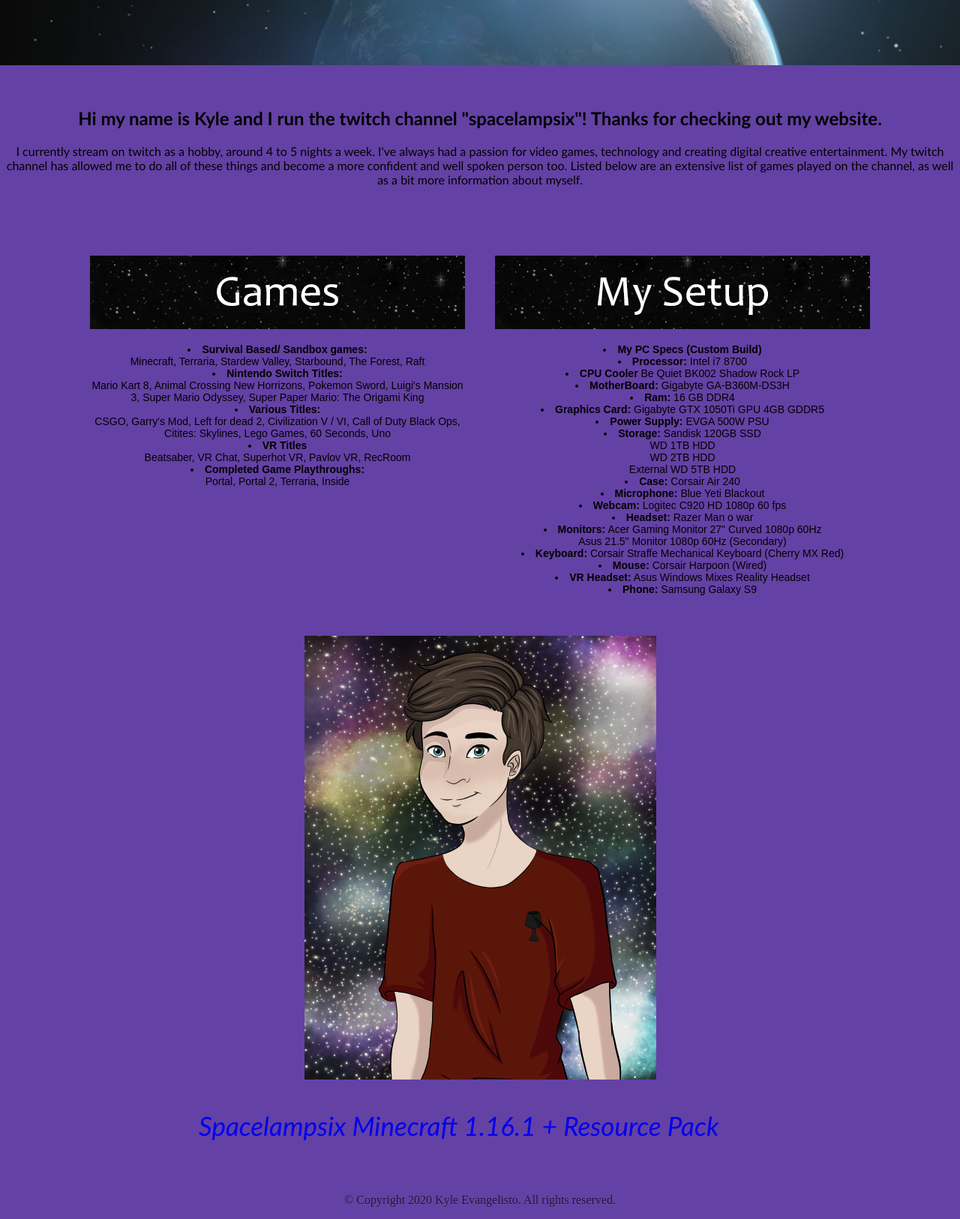
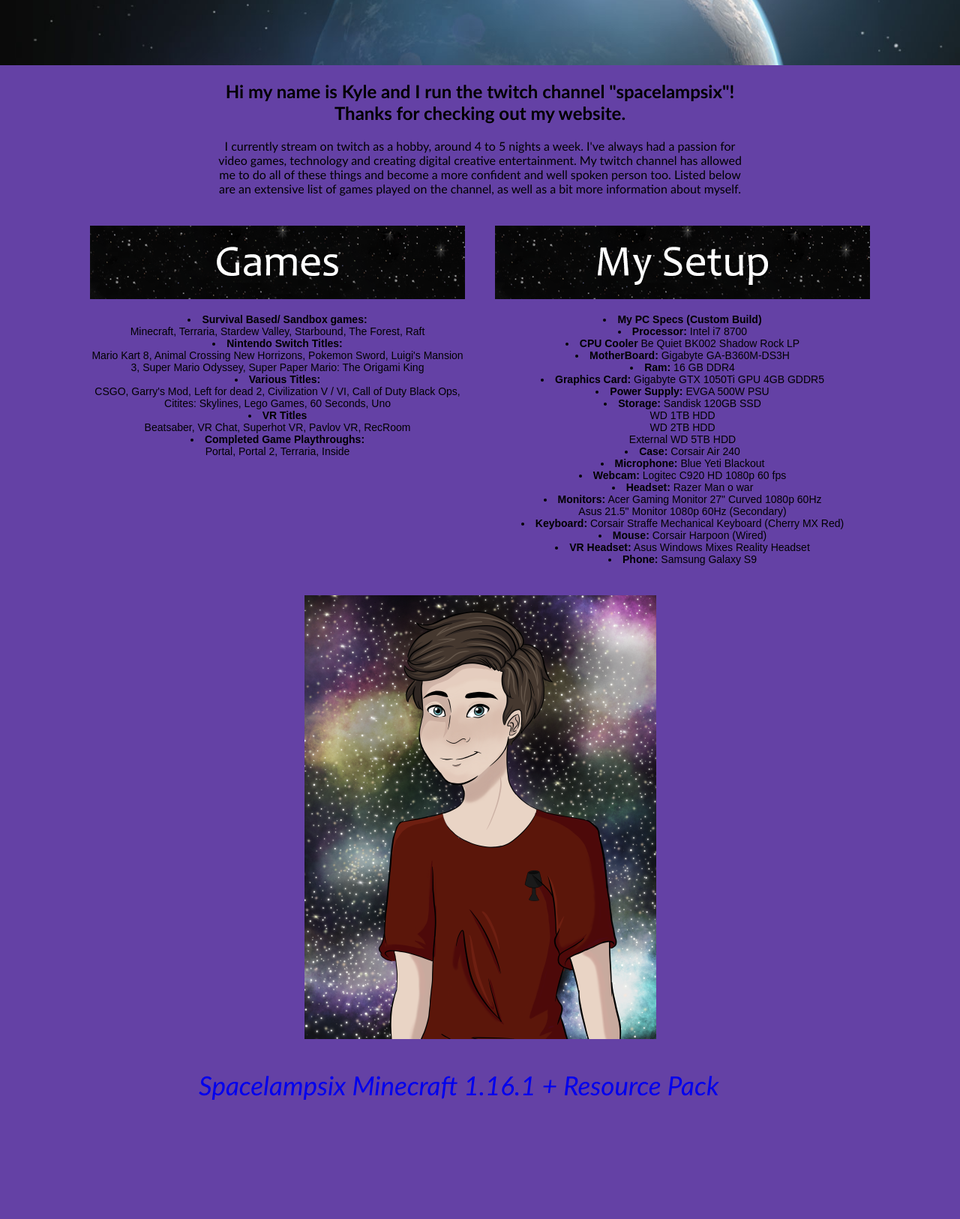
Before and after one commit to kyledoesdev/Portfolio-Website, a plain HTML site: page twitch.html in a window 1280 px wide. Shown: the part 273-1899 px from the top of the page at 75% size. After the commit the page ends 1759 px from the top, so only its background shows below. Drawn offline with Linux system fonts and the light colour scheme; a web font is replaced by a local one.

Commit message:
final tweaks for the day

```diff
--- a/twitch.css
+++ b/twitch.css
@@ -2,10 +2,14 @@
 	box-sizing: border-box;
 }
 
-body
-{
+body{
  	padding:0;
  	margin:0;
+}
+
+ul {
+    text-align: center;
+    list-style-position: inside;
 }
 
 #title span {
@@ -45,9 +49,11 @@ body
 
 .format_about{
 	text-align: center;
+	max-width: 700px;
 	width: 100%;
 	margin-left: auto;
 	margin-right: auto;
+	margin-bottom: 40px;
 }
 
 .center{
@@ -67,13 +73,16 @@ body
 }
 
 .grid{
+	flex-wrap: wrap;
 	justify-content: center;
 	display: flex;
+	margin-bottom: 40px;
 }
 .games{
 	max-width: 500px;
 	margin-left: 20px;
 	margin-right: 20px;
+	margin-bottom: 40px;
 	width: 50%;
 	display: inline-block;
 	text-align: center;
@@ -96,16 +105,11 @@ body
 	font-size: 35px;
 	font-style: italic;
 	text-decoration: none;
-}
-
-
-ul {
-    text-align: center;
-    list-style-position: inside;
+	margin-bottom: 50px;
 }
 
 .cp-text{
-	color: rgba(0,0,0,.7);
+	color: rgba(0,0,0,.2);
 	text-shadow: 0 1px rgba(255, 255, 255, 0.1);
 	text-align: center;
 }
--- a/twitch.html
+++ b/twitch.html
@@ -51,12 +51,8 @@
 				<img src="photos/facebook.jpg">
 			</a>
 		</div>-->
-		<br><br>
-
 		<div class="format_about" style="font-family: 'calibri'" align="left">
     		<h2>Hi my name is Kyle and I run the twitch channel "spacelampsix"! Thanks for checking out my website.</h2><p>I currently stream on twitch as a hobby, around 4 to 5 nights a week. I've always had a passion for video games, technology and creating digital creative entertainment. My twitch channel has allowed me to do all of these things and become a more confident and well spoken person too. Listed below are an extensive list of games played on the channel, as well as a bit more information about myself.</p>
-
-    		<br><br><br><br> <!--Line Breaks -->
     	</div>
     	<div class="grid" style="font-family: 'Muli', sans-serif;font-size: 14px; color: black">
     		<div class="games">
@@ -92,19 +88,13 @@
 		    		<li><B>VR Headset:</B> Asus Windows Mixes Reality Headset</li>
 		    		<li><B>Phone:</B> Samsung Galaxy S9</li>
     		</div>
-    	</div><br><br><br>
+    	</div>
     	<div class="fan-art_pos">
     		<center><img src="twitch_photos/fan_art_bee.png"></center><br><br>
     	</div>
     	<div class="texture_pack">
 
     		<a href="spacelampsix.zip" class="resource-pack">Spacelampsix Minecraft 1.16.1 + Resource Pack</a>
-    	</div>
-
-    	<br><br><br>
-
-    	<p class="cp-text">
-    			© Copyright 2020 Kyle Evangelisto. All rights reserved.</p>
-
+    	</div>	<br>
 	</body>
 </html>
```
